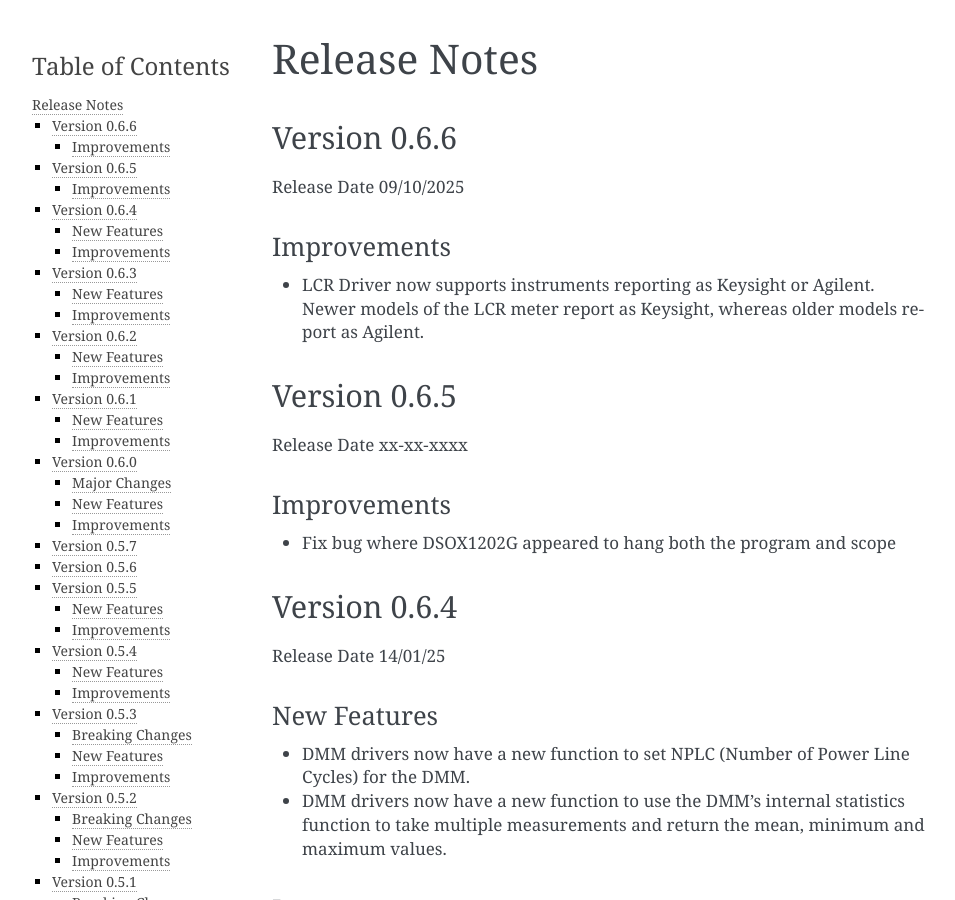
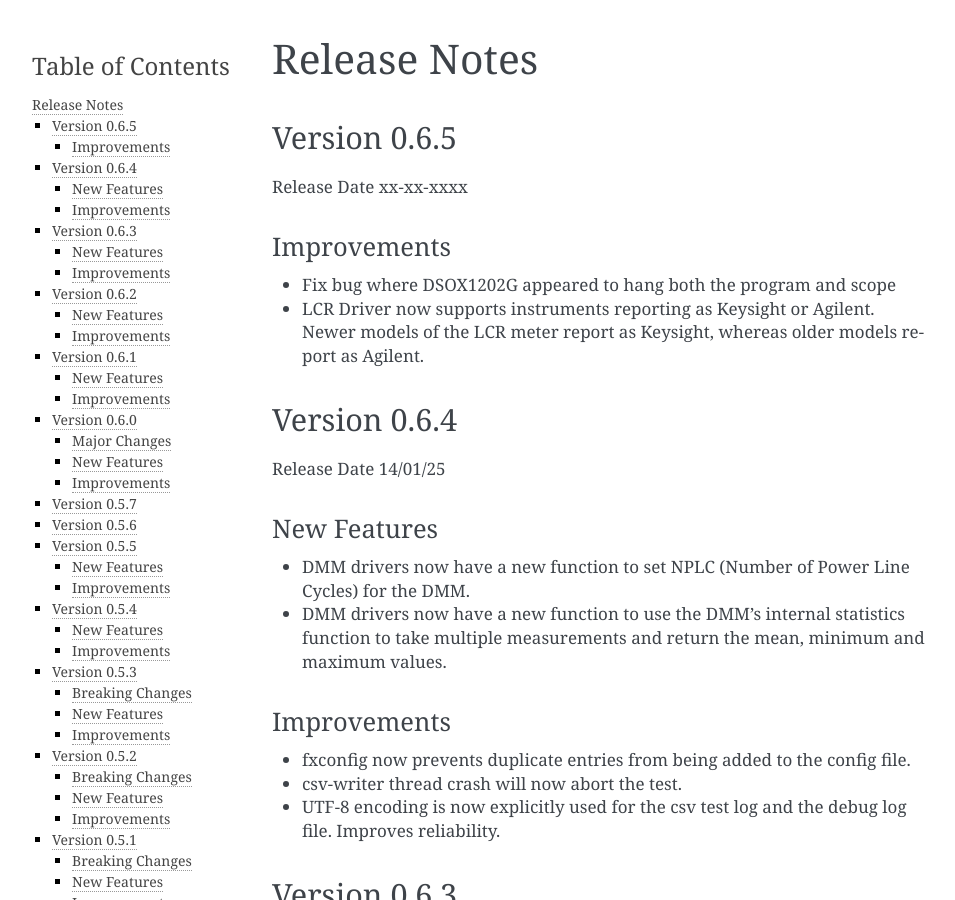
Before and after one commit to PyFixate/Fixate, a Sphinx documentation site: the page built from docs/release-notes.rst, in a window 1280 px wide and 900 px high. Shown: the whole window, without its empty margins (148-1103 px from the left). Built offline with Sphinx 7.4.7, drawn with Linux system fonts in a browser that asks for light colours.

Commit message:
Update release-notes.rst
added features to unreleased version 0.6.5

```diff
--- a/docs/release-notes.rst
+++ b/docs/release-notes.rst
@@ -1,14 +1,7 @@
 ==================================
 Release Notes
 ==================================
-*************
-Version 0.6.6
-*************
-Release Date 09/10/2025
 
-Improvements
-############
-- LCR Driver now supports instruments reporting as Keysight or Agilent. Newer models of the LCR meter report as Keysight, whereas older models report as Agilent.
 *************
 Version 0.6.5
 *************
```
Also changed, not shown: other parts of docs/release-notes.rst (+1 -0 lines).
